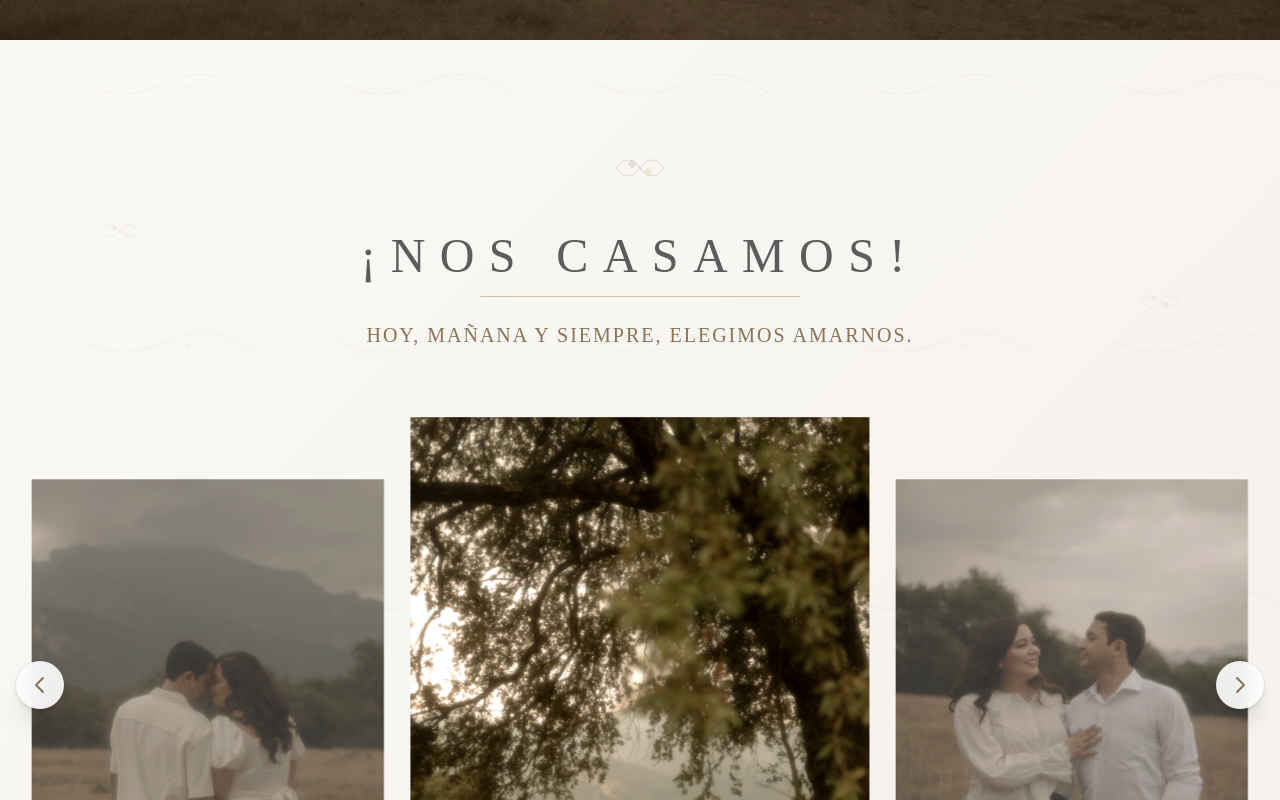
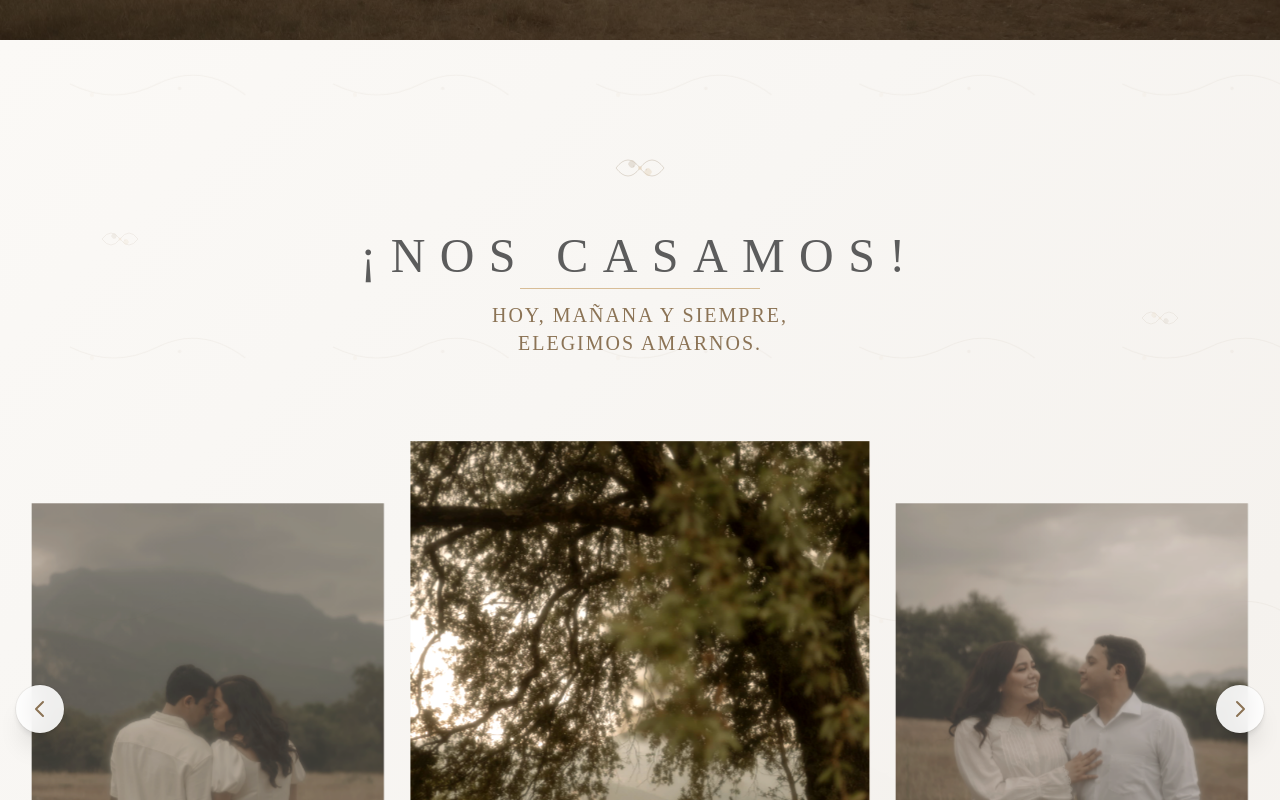
Before and after one commit to AlejoReyna/wedding_invitation, a Next.js app: page / in a window 1280 px wide. Shown: the part 760-1560 px from the top of the page. Built offline with nearby package versions, Linux system fonts and the light colour scheme.

Commit message:
text animation

```diff
--- a/src/app/components/Gallery.tsx
+++ b/src/app/components/Gallery.tsx
@@ -12,6 +12,7 @@ export default function Gallery() {
     return 0;
   });
   const [isVisible, setIsVisible] = useState(false);
+  const [animationStep, setAnimationStep] = useState(0);
   const galleryRef = useRef<HTMLDivElement>(null);
   const sectionRef = useRef<HTMLDivElement>(null);
 
@@ -19,8 +20,20 @@ export default function Gallery() {
     const observer = new IntersectionObserver(
       (entries) => {
         entries.forEach((entry) => {
-          if (entry.isIntersecting) {
+          if (entry.isIntersecting && !isVisible) {
             setIsVisible(true);
+            // Secuencia de animación
+            // Paso 1: Fade in del texto principal desde la izquierda (inmediato)
+            setAnimationStep(1);
+
+            // Paso 2: Extensión de la barra (después de 800ms)
+            setTimeout(() => setAnimationStep(2), 800);
+
+            // Paso 3: Aparición del texto desde la línea hacia arriba (después de 1400ms)
+            setTimeout(() => setAnimationStep(3), 1400);
+
+            // Paso 4: Resto de elementos (después de 2000ms)
+            setTimeout(() => setAnimationStep(4), 2000);
           }
         });
       },
@@ -40,7 +53,7 @@ export default function Gallery() {
         observer.unobserve(currentRef);
       }
     };
-  }, []);
+  }, [isVisible]);
 
   const photos = [
     { src: '/carousel/c-1.jpeg', alt: 'Andrea & Aldo - Recuerdo 1' },
@@ -262,46 +275,62 @@ export default function Gallery() {
       {/* Header and decorative elements with max-width */}
       <div className="max-w-6xl mx-auto relative z-10 px-4 md:px-8">
         {/* Header with elegant styling */}
-        <div className={`text-center mb-16 transition-all duration-2000 ease-out ${
-          isVisible ? 'opacity-100 translate-y-0' : 'opacity-0 translate-y-12'
-        }`} style={{ transitionDelay: '200ms' }}>
+        <div className="text-center mb-16">
 
           {/* Decorative top element */}
-          <div className="flex justify-center mb-8">
+          <div className={`flex justify-center mb-8 transition-all duration-1000 ease-out ${
+            animationStep >= 4 ? 'opacity-100 translate-y-0' : 'opacity-0 translate-y-8'
+          }`}>
             <div className="w-16 h-16 opacity-40">
               <FloralDecoration />
             </div>
           </div>
 
           {/* Main title */}
-          <h2 className="text-3xl md:text-4xl lg:text-5xl font-light tracking-[0.3em] uppercase text-[#5c5c5c] mb-4 garamond-300 relative">
+          <h2 className={`text-3xl md:text-4xl lg:text-5xl font-light tracking-[0.3em] uppercase text-[#5c5c5c] mb-2 garamond-300 relative transition-all duration-1000 ease-out ${
+            animationStep >= 1 ? 'opacity-100 -translate-x-0' : 'opacity-0 -translate-x-8'
+          }`}>
             ¡Nos Casamos!
           </h2>
-          {/* Decorative line */}
-          <div className="w-80 h-px mx-auto mb-6 bg-[#C4985B] opacity-60"></div>
 
-          {/* Description */}
-          <p className="text-lg md:text-xl font-light tracking-[0.1em] uppercase mb-4 text-[#8B7355] italic garamond-300 max-w-2xl mx-auto">
-           Hoy, mañana y siempre, elegimos amarnos.
-          </p>
+          {/* Decorative line with extension animation */}
+          <div className="flex justify-center mb-3">
+            <div
+              className={`h-px bg-[#C4985B] opacity-60 transition-all duration-1000 ease-out ${
+                animationStep >= 2 ? 'w-60' : 'w-0'
+              }`}
+            ></div>
+          </div>
+
+          {/* Description with slide up from line animation */}
+          <div className="relative overflow-hidden">
+            <p className={`text-lg md:text-xl font-light tracking-[0.1em] uppercase mb-4 text-[#8B7355] italic garamond-300 max-w-2xl mx-auto transition-all duration-800 ease-out ${
+              animationStep >= 3 ? 'opacity-100 translate-y-0' : 'opacity-0 translate-y-8'
+            }`}>
+             Hoy, mañana y siempre, <br/> elegimos amarnos.
+            </p>
+          </div>
         </div>
 
         {/* Side decorative elements */}
-        <div className="absolute left-8 top-1/3 w-12 h-12 opacity-20 hidden lg:block">
+        <div className={`absolute left-8 top-1/3 w-12 h-12 opacity-20 hidden lg:block transition-all duration-1000 ease-out ${
+          animationStep >= 4 ? 'opacity-20 translate-x-0' : 'opacity-0 -translate-x-4'
+        }`}>
           <FloralDecoration />
         </div>
 
-        <div className="absolute right-8 top-2/3 w-12 h-12 opacity-20 hidden lg:block">
+        <div className={`absolute right-8 top-2/3 w-12 h-12 opacity-20 hidden lg:block transition-all duration-1000 ease-out ${
+          animationStep >= 4 ? 'opacity-20 translate-x-0' : 'opacity-0 translate-x-4'
+        }`}>
           <FloralDecoration className="transform rotate-180" />
         </div>
       </div>
 
       {/* FULL WIDTH CAROUSEL - Outside of max-width container */}
-      <div className={`relative w-screen transition-all duration-2000 ease-out ${
-        isVisible ? 'opacity-100 translate-y-0' : 'opacity-0 translate-y-8'
+      <div className={`relative w-screen transition-all duration-1200 ease-out ${
+        animationStep >= 4 ? 'opacity-100 translate-y-0' : 'opacity-0 translate-y-8'
       }`} style={{
         perspective: '1500px',
-        transitionDelay: '600ms',
         marginLeft: 'calc(-50vw + 50%)',
         marginRight: 'calc(-50vw + 50%)'
       }}>
@@ -445,9 +474,9 @@ export default function Gallery() {
       {/* Scroll indicator and bottom content with max-width */}
       <div className="max-w-6xl mx-auto relative z-10 px-4 md:px-8">
         {/* Enhanced scroll indicator */}
-        <div className={`flex justify-center mt-8 space-x-3 transition-all duration-2000 ease-out ${
-          isVisible ? 'opacity-100 translate-y-0' : 'opacity-0 translate-y-8'
-        }`} style={{ transitionDelay: '800ms' }}>
+        <div className={`flex justify-center mt-8 space-x-3 transition-all duration-1000 ease-out ${
+          animationStep >= 4 ? 'opacity-100 translate-y-0' : 'opacity-0 translate-y-8'
+        }`} style={{ transitionDelay: '300ms' }}>
           {photos.map((_, index) => (
             <button
               key={index}
@@ -472,9 +501,9 @@ export default function Gallery() {
         </div>
 
         {/* Bottom quote */}
-        <div className={`text-center mt-16 transition-all duration-2000 ease-out ${
-          isVisible ? 'opacity-100 translate-y-0' : 'opacity-0 translate-y-8'
-        }`} style={{ transitionDelay: '1000ms' }}>
+        <div className={`text-center mt-16 transition-all duration-1000 ease-out ${
+          animationStep >= 4 ? 'opacity-100 translate-y-0' : 'opacity-0 translate-y-8'
+        }`} style={{ transitionDelay: '600ms' }}>
           <p className="text-lg text-stone-600 italic max-w-lg mx-auto garamond-300 leading-relaxed">
   “ A love like ours could never die, as long as I have you near me ”
   <br />
```
